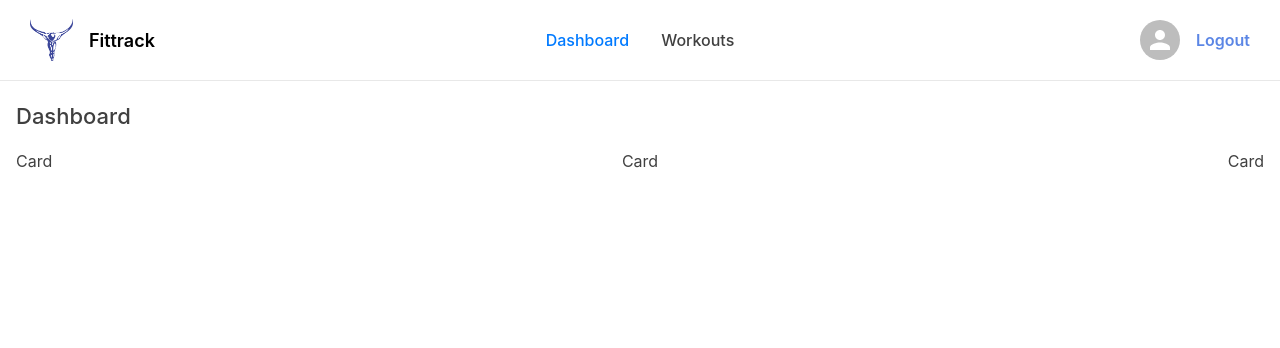
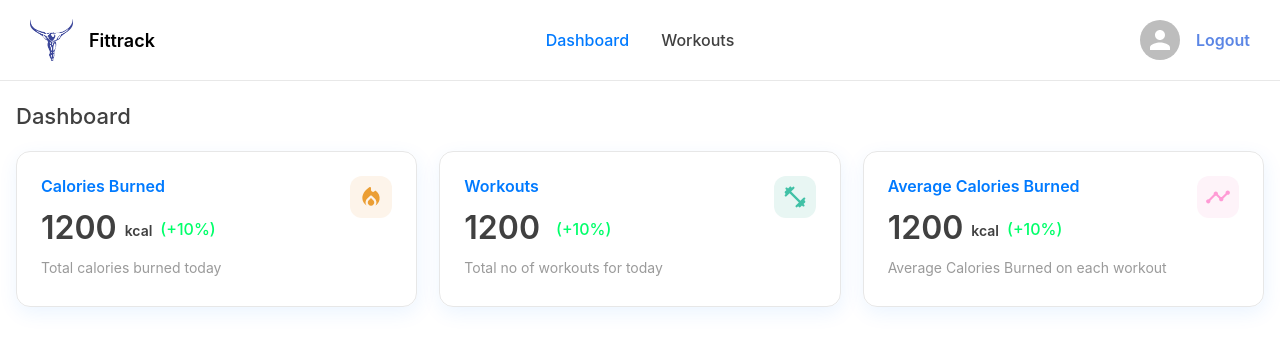
Before and after one commit to MikiZenebe/Fitness-Tracker, a React (Vite) app in the folder client/: page / in a window 1280 px wide. Shown: the top 348 px of the page. Built offline with nearby package versions, Linux system fonts and the light colour scheme.

Commit message:
countCards-ui

```diff
--- /dev/null
+++ b/client/src/components/cards/CountsCard.jsx
@@ -0,0 +1,30 @@
+/* eslint-disable react/prop-types */
+import {
+  CountCard,
+  CountDesc,
+  CountIcon,
+  CountLeft,
+  CountSpan,
+  CountTitle,
+  CountUnit,
+  CountValue,
+} from "../../styles/styles";
+
+export default function CountsCard({ item }) {
+  return (
+    <CountCard>
+      <CountLeft>
+        <CountTitle>{item.name}</CountTitle>
+        <CountValue>
+          1200
+          <CountUnit>{item.unit}</CountUnit>
+          <CountSpan positive>(+10%)</CountSpan>
+        </CountValue>
+        <CountDesc>{item.desc}</CountDesc>
+      </CountLeft>
+      <CountIcon color={item.color} bg={item.lightColor}>
+        {item.icon}
+      </CountIcon>
+    </CountCard>
+  );
+}
--- a/client/src/pages/Dashboard.jsx
+++ b/client/src/pages/Dashboard.jsx
@@ -4,6 +4,8 @@ import {
   FlexWrap,
   Wrapper,
 } from "../styles/styles";
+import { counts } from "../utils/data";
+import CountsCard from "../components/cards/CountsCard";
 
 export default function Dashboard() {
   return (
@@ -11,9 +13,9 @@ export default function Dashboard() {
       <Wrapper>
         <DashboardTitle>Dashboard</DashboardTitle>
         <FlexWrap>
-          <div>Card</div>
-          <div>Card</div>
-          <div>Card</div>
+          {counts.map((item) => (
+            <CountsCard key={item} item={item} />
+          ))}
         </FlexWrap>
       </Wrapper>
     </DashboardContainer>
--- a/client/src/styles/styles.js
+++ b/client/src/styles/styles.js
@@ -222,3 +222,82 @@ export const FlexWrap = styled.div`
     gap: 12px;
   }
 `;
+
+//Cards
+export const CountCard = styled.div`
+  flex: 1;
+  min-width: 200px;
+  padding: 24px;
+  display: flex;
+  gap: 6px;
+  border: 1px solid ${({ theme }) => theme.text_primary + 20};
+  border-radius: 14px;
+  box-shadow: 1px 6px 20px 0px ${({ theme }) => theme.primary + 15};
+`;
+export const CountLeft = styled.div`
+  flex: 1;
+  display: flex;
+  flex-direction: column;
+  gap: 12px;
+  @media (max-width: 600px) {
+    gap: 6px;
+  }
+`;
+export const CountTitle = styled.div`
+  font-weight: 600;
+  font-size: 16px;
+  color: ${({ theme }) => theme.primary};
+  @media (max-width: 600px) {
+    font-size: 14px;
+  }
+`;
+export const CountValue = styled.div`
+  font-weight: 600;
+  font-size: 32px;
+  display: flex;
+  align-items: end;
+  gap: 8px;
+  color: ${({ theme }) => theme.text_primary};
+  @media (max-width: 600px) {
+    font-size: 22px;
+  }
+`;
+export const CountIcon = styled.div`
+  height: fit-content;
+  padding: 8px;
+  display: flex;
+  align-items: center;
+  justify-content: center;
+  border-radius: 12px;
+  ${({ color, bg }) => `
+  background: ${bg};
+  color: ${color};
+  `}
+`;
+export const CountUnit = styled.div`
+  font-size: 14px;
+  margin-bottom: 8px;
+`;
+export const CountSpan = styled.div`
+  margin-bottom: 8px;
+  font-weight: 500;
+  font-size: 16px;
+  @media (max-width: 600px) {
+    font-size: 12px;
+  }
+
+  ${({ positive, theme }) =>
+    positive
+      ? `
+  color: ${theme.green};`
+      : `
+  color: ${theme.red};`}
+`;
+export const CountDesc = styled.div`
+  font-size: 14px;
+  color: ${({ theme }) => theme.text_secondary + 90};
+  margin-bottom: 6px;
+  @media (max-width: 600px) {
+    font-size: 12px;
+  }
+`;
```
Also changed, not shown: client/src/utils/data.jsx (renamed from client/src/utils/data.js).
